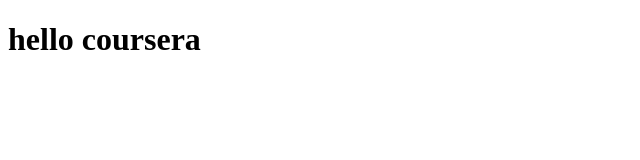
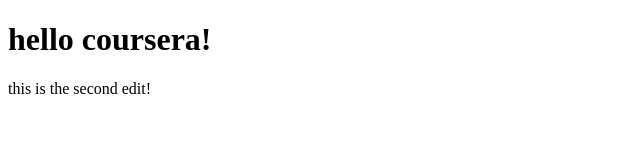
Before and after one commit to jahnaviK64/Coursera-HTML, a plain HTML site: page site/index.html in a window 1280 px wide. Shown: the whole page, without its empty margins (0-640 px from the left). Drawn offline with Linux system fonts and the light colour scheme.

Commit message:
second edit

```diff
--- a/site/index.html
+++ b/site/index.html
@@ -5,7 +5,10 @@
 </head>
 <body>
 <h1>
-hello coursera
+hello coursera!
 </h1>
+<p>
+this is the second edit!
+</p>
 </body>
 </html>
```
